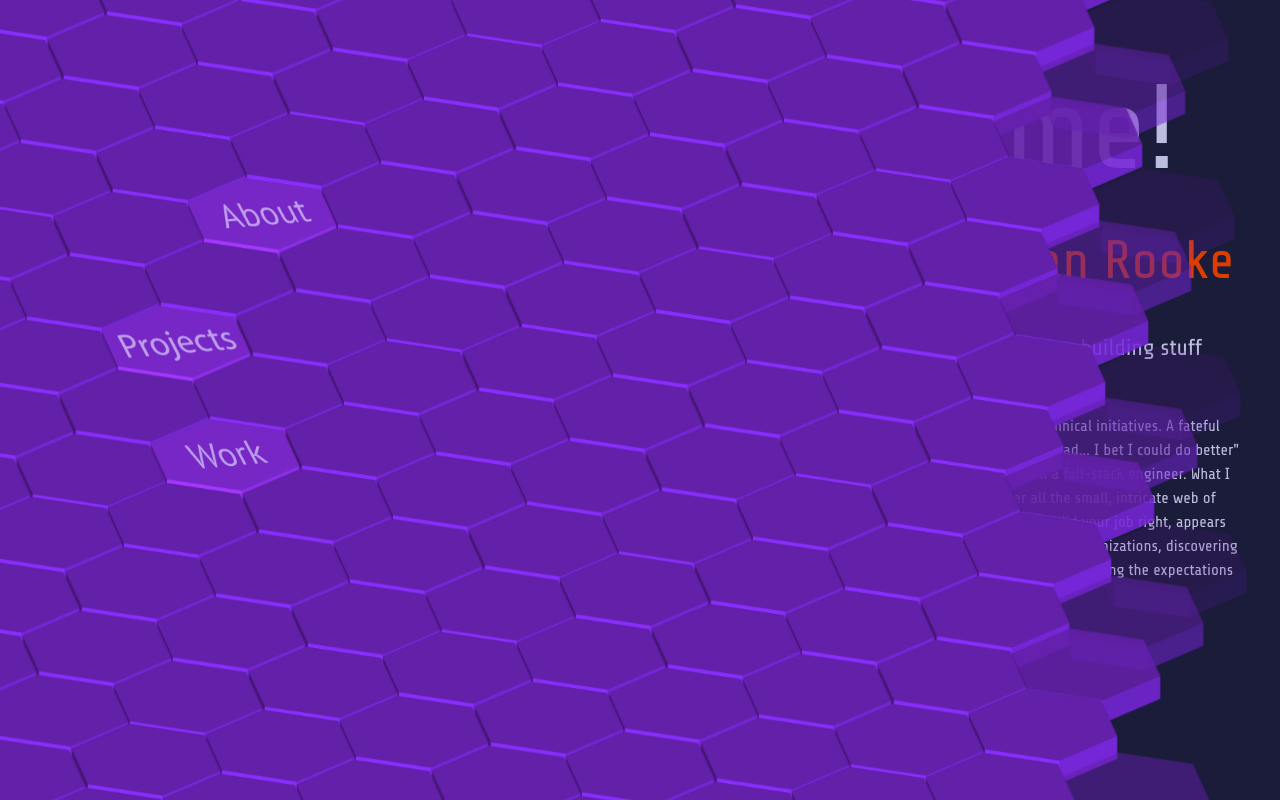
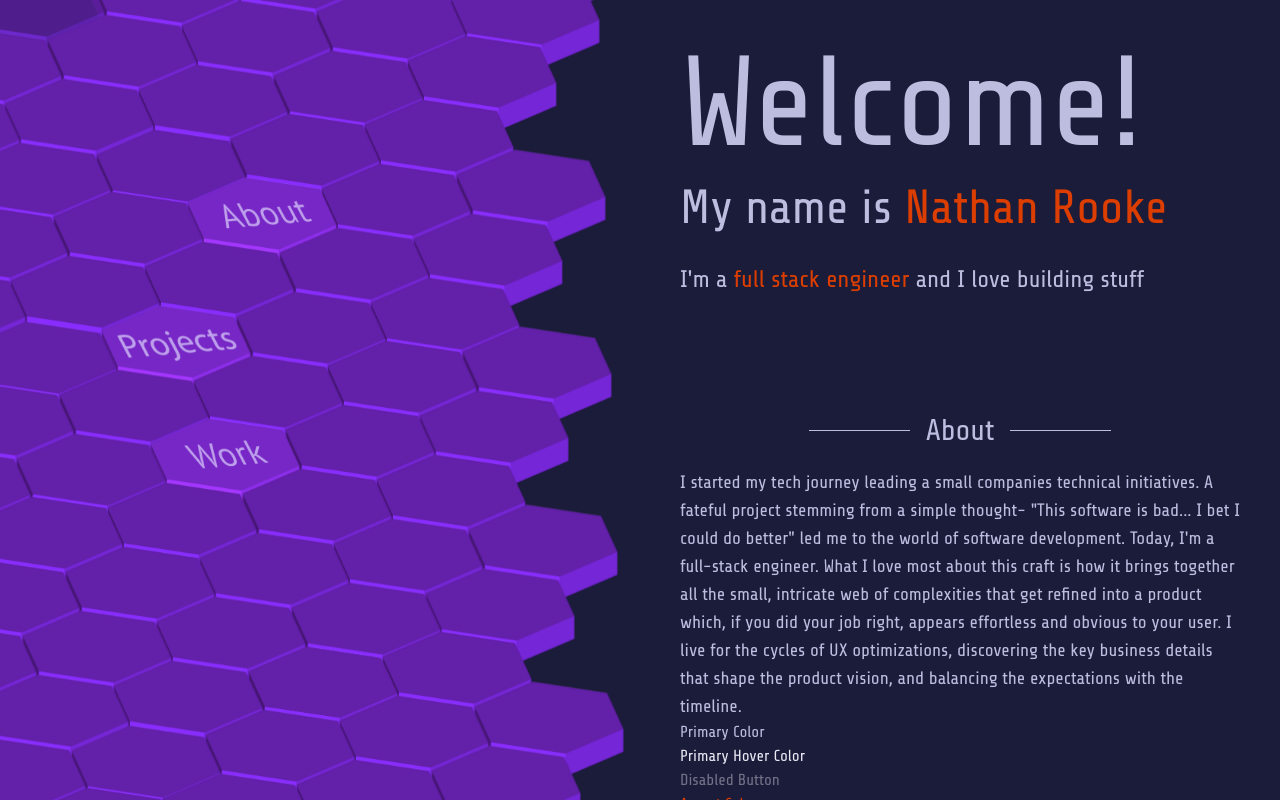
Before and after one commit to hobblyhoy/hexa-portfolio, a React (Create React App) app: page / in a window 1280 px wide. Shown: the top 800 px of the page. Built offline with nearby package versions, Linux system fonts and the light colour scheme.

Commit message:
Content updates and styles

```diff
--- a/src/App.tsx
+++ b/src/App.tsx
@@ -4,14 +4,9 @@ import React from 'react';
 import HexagonRenderer from './features/hexagons/HexagonRenderer';
 import ContentFrame from './features/content/ContentFrame';
 
-const baseCss = css`
-   text-align: center;
-   overflow-x: hidden;
-`
-
 function App() {
    return (
-      <div className="App" css={baseCss}>
+      <div className="overflow-x-hidden">
          <HexagonRenderer />
          <ContentFrame />
       </div>
--- a/src/app/constants.ts
+++ b/src/app/constants.ts
@@ -4,7 +4,8 @@ import { HexagonStyle, IIsometricCoordinates } from '../features/hexagons/Hexago
 export const TILE_WIDTH = 150;
 export const TILE_PIXEL_BUFFER = 3;
 export const HEXAGON_FADE_TIME = 500; // typically 500 but lower for debugging
-export const HEXAGON_WIPE_INTERVAL = 125; // typically 125 but lower for debugging
+export const HEXAGON_WIPE_INTERVAL_HIDE = 50;
+export const HEXAGON_WIPE_INTERVAL_REVEAL = 150;
 export const HEXAGON_WIPE_FINISH_POINT = window.innerWidth * -0.6;
 
 // The starting point of our hexagon arrays. We're dealing with assets which tile
--- a/src/features/content/About.tsx
+++ b/src/features/content/About.tsx
@@ -1,10 +1,12 @@
 /** @jsxImportSource @emotion/react */
 import { css } from '@emotion/react';
+import Header from '../displayElements/Header';
 
 function About() {
    return (
       <div id="about">
-         <div className="text-primary">
+         <Header text="About" />
+         <div className="text-primary text-lg">
             I started my tech journey leading a small companies technical initiatives. A fateful project stemming from a
             simple thought- "This software is bad... I bet I could do better" led me to the world of software
             development. Today, I'm a full-stack engineer. What I love most about this craft is how it brings together
--- a/src/features/content/ContentFrame.tsx
+++ b/src/features/content/ContentFrame.tsx
@@ -15,11 +15,15 @@ function ContentFrame() {
       padding: ${isDesktop ? '40px' : '20px'};
    `;
 
+   const max600Css = css`
+      max-width: ${isDesktop ? '600px' : 'unset'};
+   `;
+
    const screenIsFilledWithHexagons = useAppSelector(store => store.hexagon.hasFilledScreen);
 
    return (
       <div css={baseCss} className={`text-primary ${screenIsFilledWithHexagons ? 'opacity-100' : 'opacity-0'}`}>
-         <div className="flex flex-col justify-center w-full">
+         <div className="flex flex-col justify-center w-full" css={max600Css}>
             <Welcome />
             <About />
             <Projects />
--- a/src/features/content/Projects.tsx
+++ b/src/features/content/Projects.tsx
@@ -1,9 +1,11 @@
 /** @jsxImportSource @emotion/react */
 import { css } from '@emotion/react';
+import Header from '../displayElements/Header';
 
 function Projects() {
    return (
       <div className="mt-48" id="projects">
+         <Header text="Projects" />
          <div>Projects Test</div>{' '}
          <div>
             Lorem ipsum odor amet, consectetuer adipiscing elit. Quisque orci proin faucibus lacinia fermentum sapien;
--- a/src/features/content/Welcome.tsx
+++ b/src/features/content/Welcome.tsx
@@ -1,41 +1,16 @@
 /** @jsxImportSource @emotion/react */
 import { css } from '@emotion/react';
-
-const welcomeTextCss = css`
-   font-size: 150px;
-
-   @media (max-width: 1400px) {
-      font-size: 120px;
-   }
-
-   @media (max-width: 768px) {
-      font-size: 80px;
-   }
-`;
-
-const myNameIsTextCss = css`
-   font-size: 54px;
-   margin-bottom: 30px;
-   @media (max-width: 768px) {
-      font-size: 28px;
-      margin-bottom: 15px;
-   }
-`;
-
-const iAmATextCss = css`
-   font-size: 23px;
-`;
 
 function Welcome() {
    return (
       <div>
-         <div css={welcomeTextCss}>Welcome!</div>
-         <div css={myNameIsTextCss}>
+         <div className="text-7xl sm:text-9xl mb-4">Welcome!</div>
+         <div className="text-3xl sm:text-5xl mb-4 sm:mb-8">
             <span>My name is </span>
             <span className="text-accent">Nathan Rooke</span>
          </div>
-         <div css={iAmATextCss} className="mb-12">
-            I'm a <span className="text-accent">web software engineer</span> and I love building stuff
+         <div className="mb-24 text-xl sm:text-2xl">
+            I'm a <span className="text-accent">full stack engineer</span> and I love building stuff
          </div>
       </div>
    );
--- a/src/features/content/Work.tsx
+++ b/src/features/content/Work.tsx
@@ -1,10 +1,11 @@
 /** @jsxImportSource @emotion/react */
 import { css } from '@emotion/react';
+import Header from '../displayElements/Header';
 
 function Work() {
    return (
       <div className="mt-48" id="work">
-         <div>Work Test</div>
+         <Header text="Work" />
          <div>
             Lorem ipsum odor amet, consectetuer adipiscing elit. Quisque orci proin faucibus lacinia fermentum sapien;
             netus sapien potenti. Sapien eleifend massa ad dignissim commodo vitae hac in. Adis ut tincidunt efficitur
--- /dev/null
+++ b/src/features/displayElements/Header.tsx
@@ -0,0 +1,34 @@
+/** @jsxImportSource @emotion/react */
+import { css } from '@emotion/react';
+
+interface HeaderProps {
+   text: string;
+}
+
+const barCss = css`
+   &:before,
+   &:after {
+      content: '';
+      position: absolute;
+      top: 50%;
+      width: 100%;
+      height: 1px;
+   }
+   &:before {
+      left: -100%;
+   }
+   &:after {
+      right: -100%;
+   }
+`;
+const Header: React.FC<HeaderProps> = ({ text }) => {
+   return (
+      <div className="flex items-center justify-center w-full my-5">
+         <span className="relative px-4 text-3xl before:bg-primary after:bg-primary" css={barCss}>
+            {text}
+         </span>
+      </div>
+   );
+};
+
+export default Header;
--- a/src/features/hexagons/HexagonRenderer.tsx
+++ b/src/features/hexagons/HexagonRenderer.tsx
@@ -1,5 +1,10 @@
 import { useEffect, useState } from 'react';
-import { HEXAGON_WIPE_FINISH_POINT, HEXAGON_WIPE_INTERVAL, TILE_WIDTH } from '../../app/constants';
+import {
+   HEXAGON_WIPE_FINISH_POINT,
+   HEXAGON_WIPE_INTERVAL_HIDE,
+   HEXAGON_WIPE_INTERVAL_REVEAL,
+   TILE_WIDTH,
+} from '../../app/constants';
 import HexagonTile from './HexagonTile';
 import { IHexagon } from './HexagonTypes';
 import { generateIsoPositions, isoToCartesianPosition } from './RenderUtils';
@@ -77,16 +82,23 @@ function HexagonRenderer() {
    const [currentRevealXLine, setCurrentRevealXLine] = useState(window.innerWidth + TILE_WIDTH);
    useEffect(() => {
       if (!isDesktop) return;
-
-      let intervalRef = setInterval(() => {
+      const runTimeout = () => {
          setCurrentRevealXLine(currentX => {
             let newX = currentX - TILE_WIDTH / 4;
             if (newX < HEXAGON_WIPE_FINISH_POINT) {
-               clearInterval(intervalRef);
+               return newX; // Stop updating if the condition is met
             }
+
+            // Continue calling the setTimeout until the finish point is reached
+            const time = newX > 0 ? HEXAGON_WIPE_INTERVAL_HIDE : HEXAGON_WIPE_INTERVAL_REVEAL;
+            setTimeout(runTimeout, time);
+
             return newX;
          });
-      }, HEXAGON_WIPE_INTERVAL);
+      };
+
+      // Start the initial timeout
+      setTimeout(runTimeout, HEXAGON_WIPE_INTERVAL_HIDE);
    }, [isDesktop]);
 
    // Handle the wipe and lifecycle notifications
--- a/src/features/hexagons/HexagonTile.tsx
+++ b/src/features/hexagons/HexagonTile.tsx
@@ -56,6 +56,7 @@ function HexagonTile({ style, isoCoords, cartCoords, id, isVisible }: IHexagon)
       opacity: ${isVisible ? 1 : 0};
       transition: opacity ${HEXAGON_FADE_TIME / 1000}s ease-in-out, top ${HEXAGON_FADE_TIME / 1000}s ease-in-out;
       display: ${isDeactivated ? 'none' : 'block'};
+      z-index: 1;
    `;
 
    const animationCss = css`
@@ -67,10 +68,6 @@ function HexagonTile({ style, isoCoords, cartCoords, id, isVisible }: IHexagon)
    `;
 
    const imgCss = () => {
-      // What in all do I have to worry about here?
-      // when we're on mobile we're only ever displaying low opacity
-      // until the loading animation is done we dont have have hover
-      // hover does not apply to the desktop style of non standard
       if (!isDesktop) {
          return css`
             opacity: 0.05;
```
